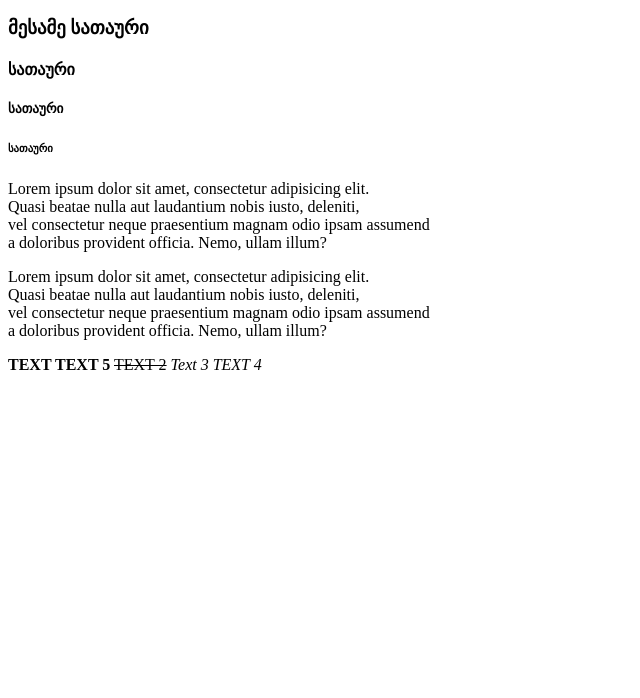
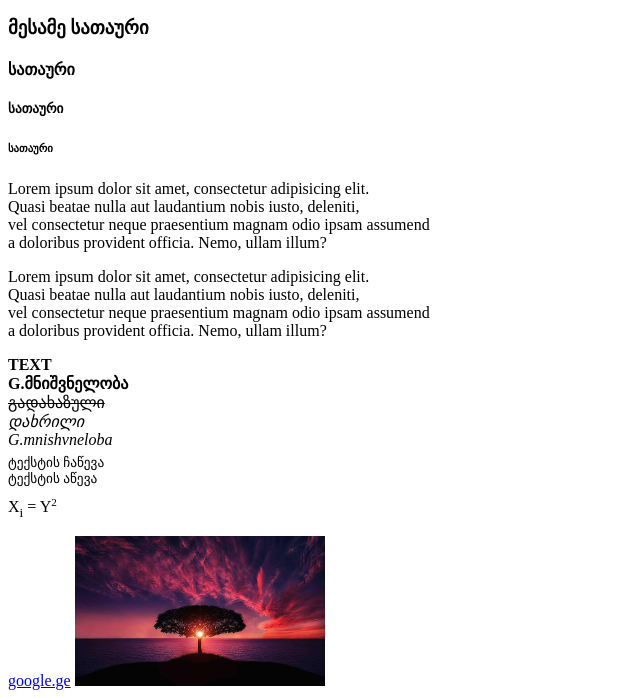
Before and after one commit to ilur94/Sandro, a plain HTML site: page index.html in a window 1280 px wide. Shown: the part 112-810 px from the top of the page, without its empty margins (0-640 px from the left). Drawn offline with Linux system fonts and the light colour scheme.

Commit message:
Lessen 1 final

```diff
--- a/index.html
+++ b/index.html
@@ -27,13 +27,19 @@
     a doloribus provident officia. Nemo, ullam illum? <br/>
 </p>
 <p>
-    <b> TEXT </b>
-    <strong> TEXT 5</strong>
-    <del> TEXT 2</del>
-    <i>Text 3</i>
-    <em> TEXT 4</em>
+    <b> TEXT </b> <br/>
+    <strong> G.მნიშვნელობა</strong><br/>
+    <del> გადახაზული</del><br/>
+    <i>დახრილი</i><br/>
+    <em> G.mnishvneloba</em><br/>
+    <sub> ტექსტის ჩაწევა</sub><br/>
+    <sup> ტექსტის აწევა</sup><br/>
+    X<sub>i</sub> = Y<sup><small>2</small></sup><br/>
+    </p>
+    <a href="https://www.google.ge/" target="_blank">google.ge</a>
+    <img src="./tree.jpg" alt=TREE width="250px" height="150px">
 
 
-</p>
+
 </body>
 </html>
```
Also changed, not shown: tree.jpg (added).
